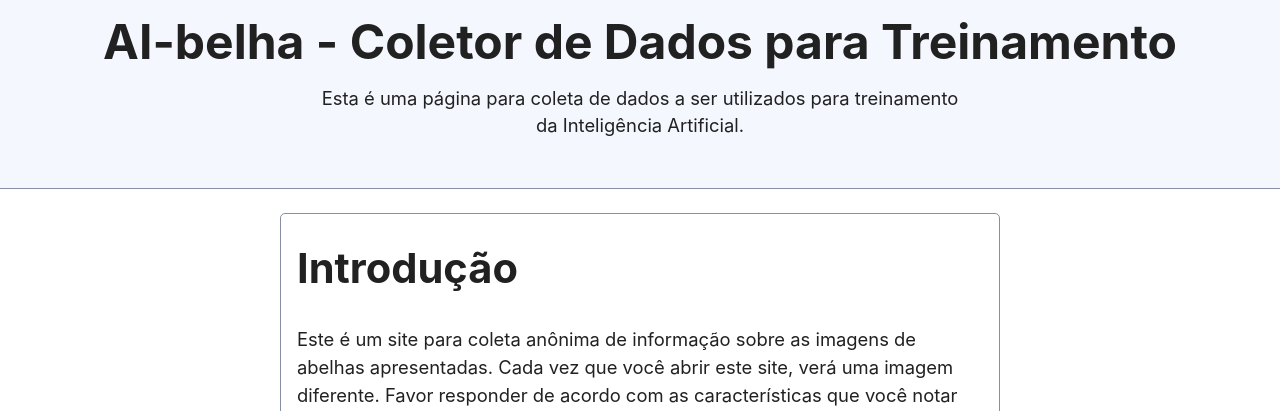
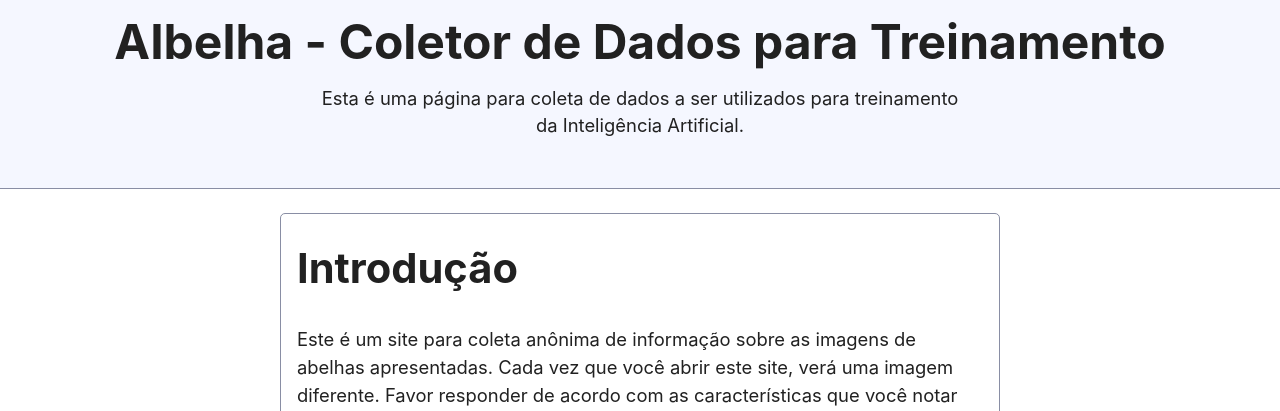
Before and after one commit to deividsonokopnik/ai-belha-coletor, a PHP site: page / in a window 1280 px wide. Shown: the top 411 px of the page. Run offline with PHP 8.4, Linux system fonts and the light colour scheme; data that the repository does not hold is empty; a stand-in replaces the project's code that opens the database connection.

Commit message:
Update index.php

```diff
--- a/index.php
+++ b/index.php
@@ -26,7 +26,7 @@ if ($res) {
 
 <body id="top">
 	<header>
-		<h1>AI-belha - Coletor de Dados para Treinamento</h1>
+		<h1>AIbelha - Coletor de Dados para Treinamento</h1>
 		<p>Esta é uma página para coleta de dados a ser utilizados para treinamento da Inteligência Artificial. </p>
 	</header>
 	<main>
```
